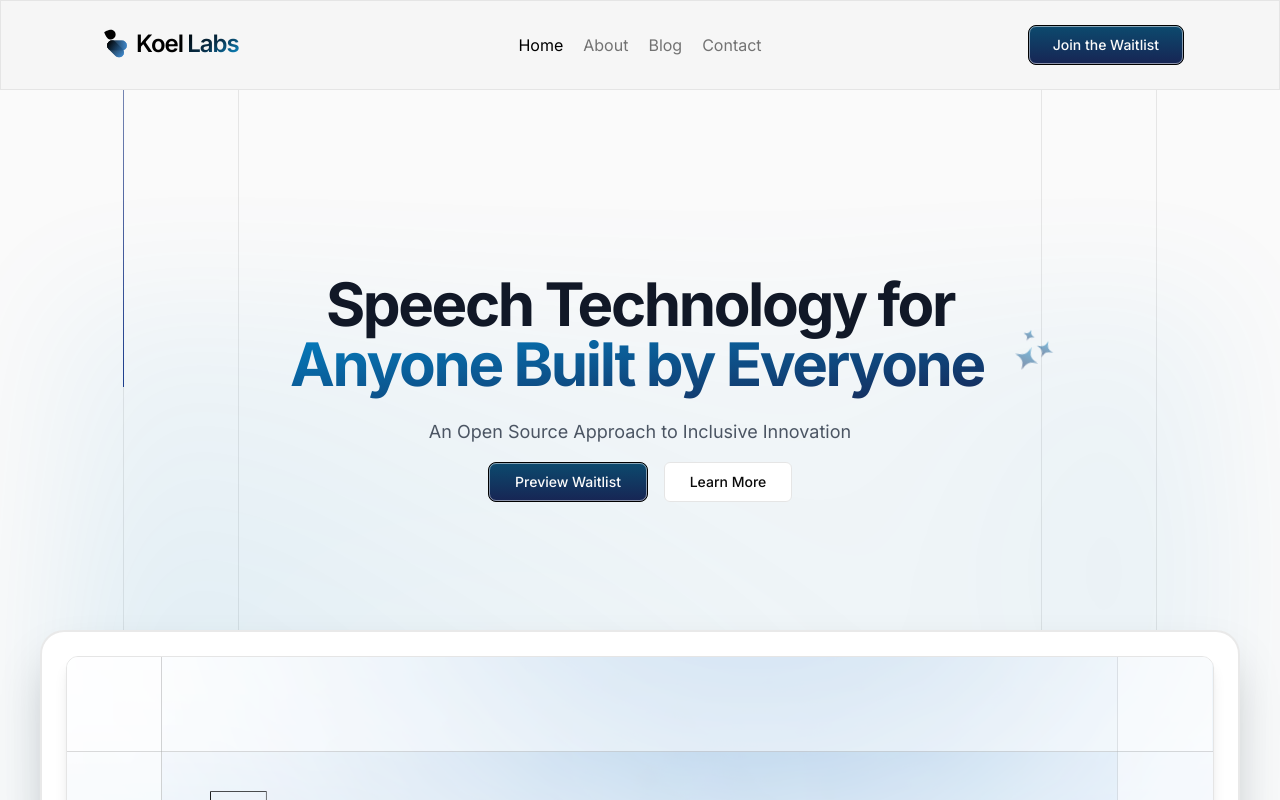
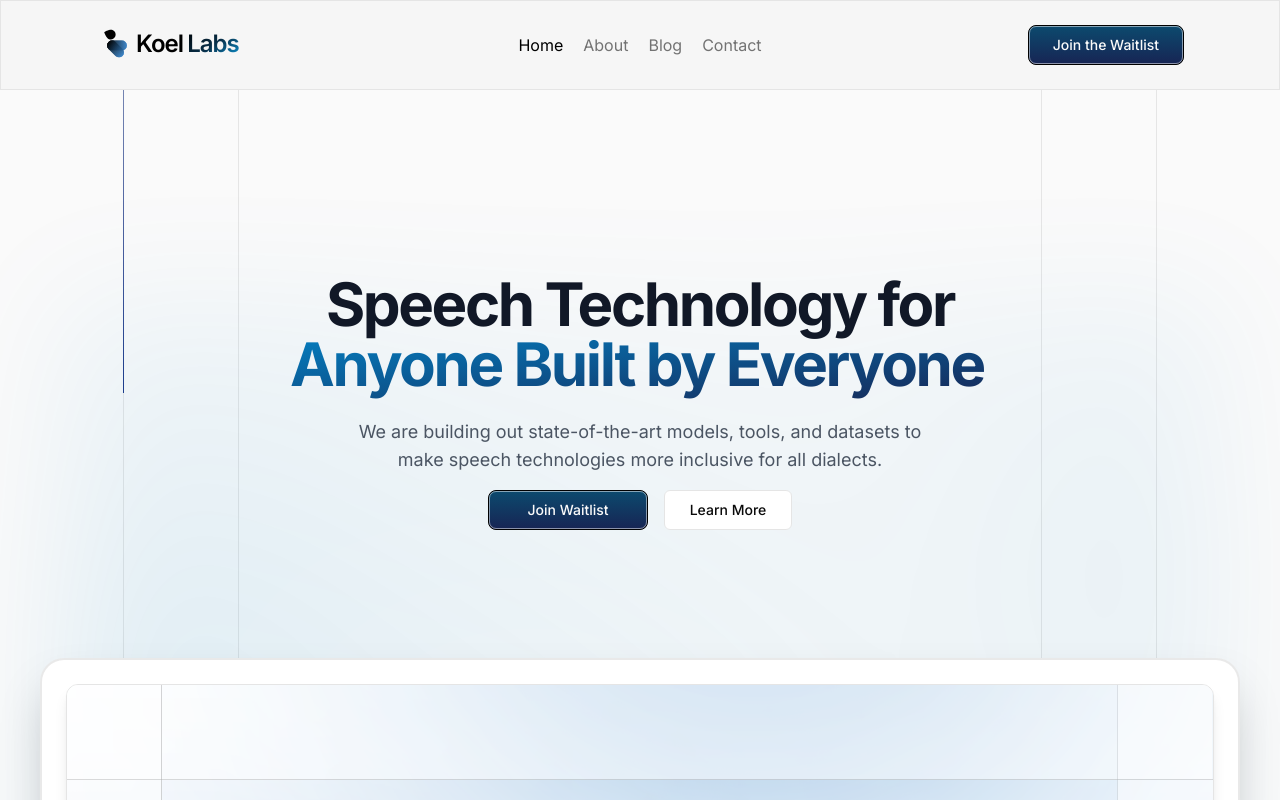
Before and after one commit to KoelLabs/koellabs.com, a Next.js app: page / in a window 1280 px wide. Shown: the top 800 px of the page. Built offline with nearby package versions, Linux system fonts and the light colour scheme; what @vidstack/react would draw is missing.

Commit message:
More Hero Fixes

```diff
--- a/components/sections/1 - Hero.jsx
+++ b/components/sections/1 - Hero.jsx
@@ -26,65 +26,10 @@ export default function Hero() {
                 Anyone Built by <span className="pr-0.5">Everyone</span>{' '}
               </span>
             </h1>
-            <svg
-              aria-hidden="true"
-              className="absolute right-4 bottom-[126px] rotate-12 shimmer hidden lg:block"
-              xmlns="http://www.w3.org/2000/svg"
-              width="44"
-              height="47"
-              fill="none"
-              viewBox="0 0 44 47"
-            >
-              <path
-                fill="url(#paint0_linear_1610_229)"
-                d="M18.32 19.146c.042-.112.257-.068.251.052-.09 1.955-.097 6.527 1.578 9.074 1.675 2.548 5.874 4.355 7.705 5.048.112.042.067.257-.052.251-1.956-.09-6.527-.096-9.075 1.578-2.547 1.675-4.355 5.874-5.047 7.705-.043.112-.258.068-.252-.052.09-1.956.097-6.527-1.578-9.075-1.674-2.547-5.873-4.354-7.704-5.047-.113-.043-.068-.257.052-.252 1.955.09 6.527.097 9.074-1.578 2.548-1.674 4.355-5.873 5.048-7.704z"
-              ></path>
-              <path
-                fill="url(#paint1_linear_1610_229)"
-                d="M33.683 9.777c.044-.111.269-.065.265.055-.052 1.525.01 4.562 1.15 6.298 1.141 1.736 3.905 2.996 5.325 3.553.112.044.065.27-.055.265-1.525-.051-4.561.01-6.297 1.15-1.736 1.142-2.996 3.905-3.554 5.326-.044.111-.269.065-.265-.055.052-1.525-.009-4.562-1.15-6.298-1.141-1.736-3.904-2.996-5.325-3.554-.112-.043-.065-.268.055-.264 1.525.051 4.561-.01 6.297-1.15 1.736-1.142 2.997-3.905 3.554-5.326z"
-              ></path>
-              <path
-                fill="url(#paint2_linear_1610_229)"
-                d="M14.68 2.19c.047-.11.286-.06.285.059-.017 1.116.08 2.975.804 4.077.724 1.102 2.392 1.927 3.423 2.355.111.046.061.285-.058.284-1.117-.017-2.975.08-4.077.804-1.102.724-1.928 2.392-2.355 3.423-.046.11-.286.061-.284-.058.016-1.117-.08-2.975-.804-4.077-.724-1.102-2.392-1.928-3.424-2.355-.11-.046-.06-.286.059-.284 1.116.016 2.975-.08 4.077-.804 1.102-.724 1.927-2.392 2.355-3.424z"
-              ></path>
-              <defs>
-                <linearGradient
-                  id="paint0_linear_1610_229"
-                  x1="18.632"
-                  x2="13.367"
-                  y1="18.269"
-                  y2="43.73"
-                  gradientUnits="userSpaceOnUse"
-                >
-                  <stop stopColor="#0284C7"></stop>
-                  <stop offset="1" stopColor="#172554"></stop>
-                </linearGradient>
-                <linearGradient
-                  id="paint1_linear_1610_229"
-                  x1="34.002"
-                  x2="30.198"
-                  y1="8.902"
-                  y2="27.299"
-                  gradientUnits="userSpaceOnUse"
-                >
-                  <stop stopColor="#0284C7"></stop>
-                  <stop offset="1" stopColor="#172554"></stop>
-                </linearGradient>
-                <linearGradient
-                  id="paint2_linear_1610_229"
-                  x1="15.009"
-                  x2="12.373"
-                  y1="1.318"
-                  y2="14.065"
-                  gradientUnits="userSpaceOnUse"
-                >
-                  <stop stopColor="#0284C7"></stop>
-                  <stop offset="1" stopColor="#172554"></stop>
-                </linearGradient>
-              </defs>
-            </svg>
+
             <p className="mt-6 sm:text-lg leading-8 text-gray-600 max-w-xl mx-auto text-pretty">
-              An Open Source Approach to Inclusive Innovation
+              We are building out state-of-the-art models, tools, and datasets to make speech
+              technologies more inclusive for all dialects.
             </p>
             <div className="mt-4 flex flex-col gap-2 sm:flex-row items-center justify-center gap-x-4 w-full">
               <Link
@@ -93,7 +38,7 @@ export default function Hero() {
                 aria-label="Join the waitlist"
               >
                 <Button className="w-full rounded-lg sm:w-40 bg-gradient-to-b border border-double outline-white/50 outline outline-[0.1px] outline-offset-[-2px] border-black from-sky-900 to-blue-950">
-                  Preview Waitlist
+                  Join Waitlist
                 </Button>
               </Link>
               <Link
```
